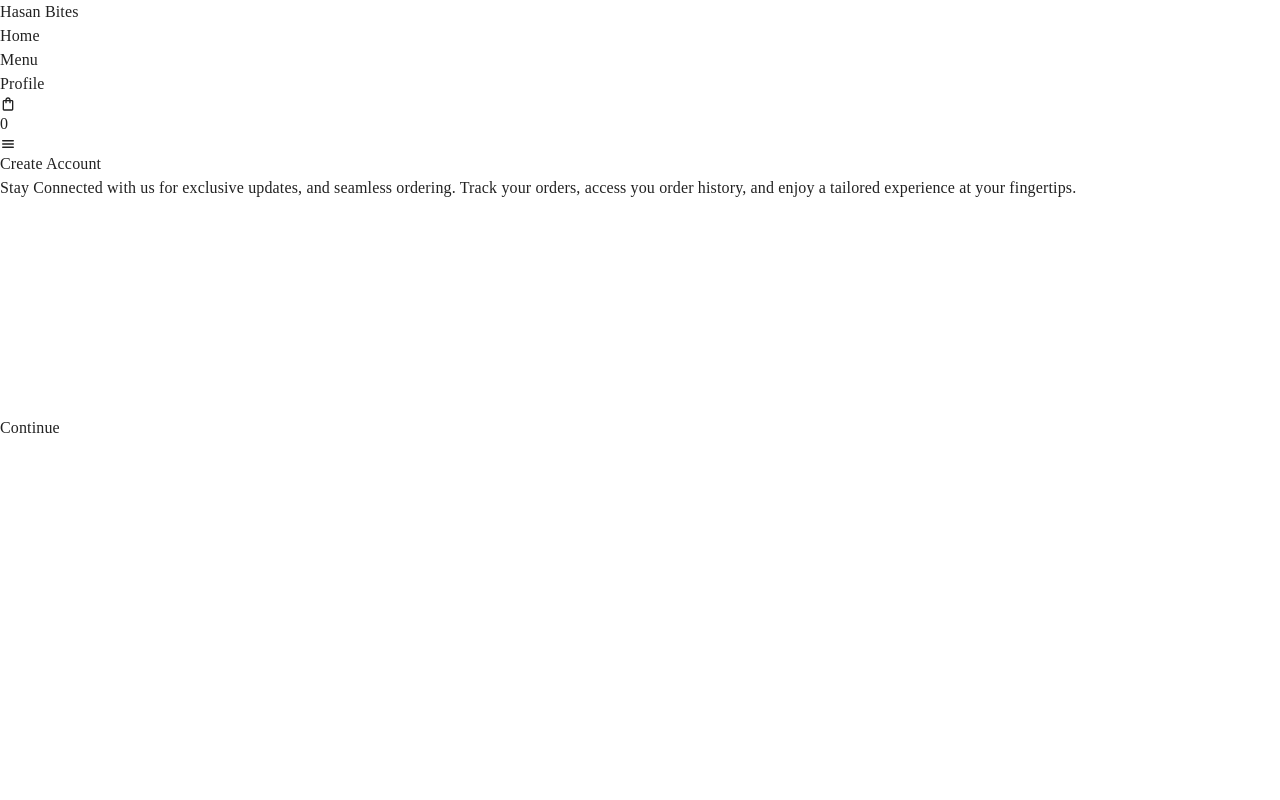
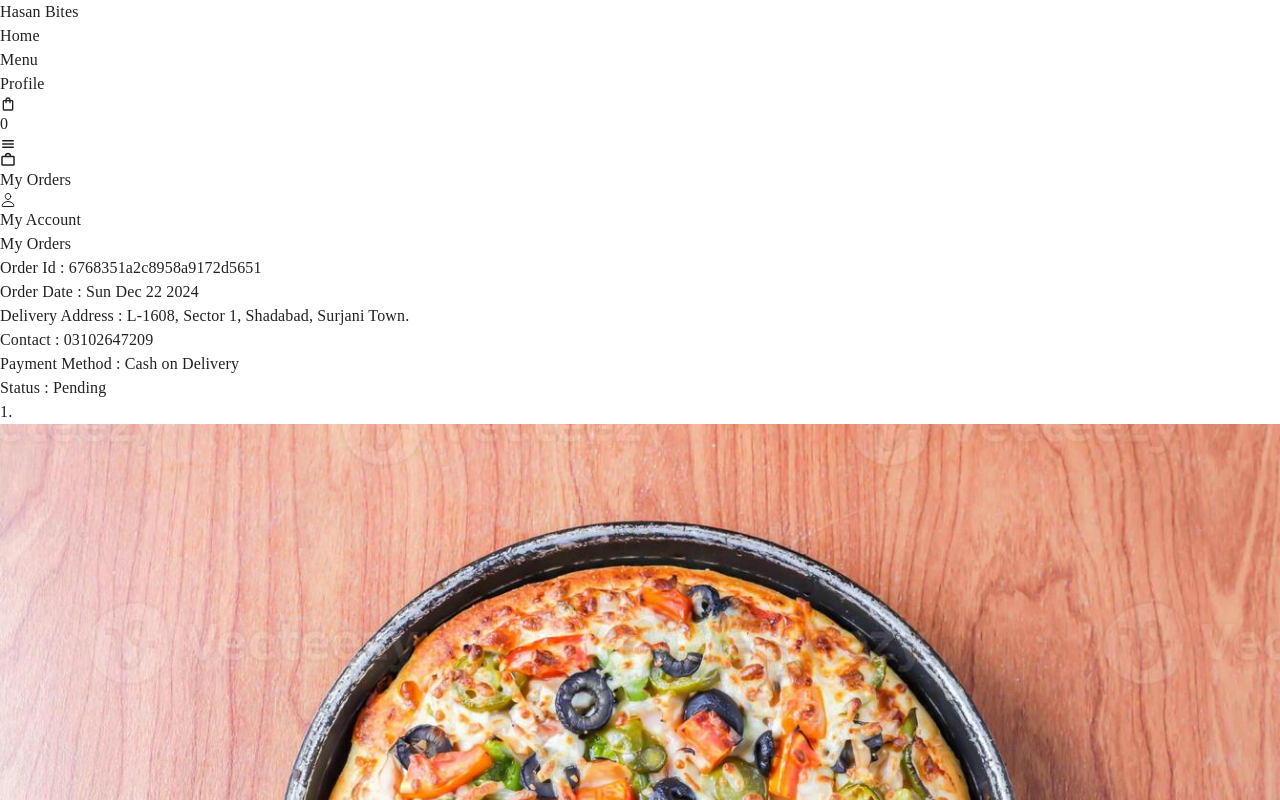
Before and after one commit to Arham097/Food-Ordering-Website, a React (Vite) app in the folder client/: page /profile in a window 1280 px wide. Shown: the top 800 px of the page. Built offline with nearby package versions, Linux system fonts and the light colour scheme.

Commit message:
order controller added and profile styling modified

```diff
--- a/client/src/Pages/Profile/MyAccount.jsx
+++ b/client/src/Pages/Profile/MyAccount.jsx
@@ -71,12 +71,12 @@
 
   return (
     <div className="w-full min-h-[90vh] flex flex-col lg:mt-6">
-      <div className="w-11/12 h-16 bg-[#2c2f2fce] flex items-center justify-center my-4 rounded-lg mx-auto lg:w-9/12  ">
+      <div className="w-11/12 h-16 bg-[#2c2f2fce] flex items-center justify-center my-3 rounded-lg mx-auto lg:w-9/12  ">
         <h1 className="text-2xl font-semibold text-white ">
           Personal Information
         </h1>
       </div>
-      <div className="w-11/12 rounded-xl mx-auto lg:min-h-96 md:py-3 bg-[#2c2f2f] lg:py-5 lg:w-9/12">
+      <div className="w-11/12 rounded-xl mx-auto lg:min-h-96 sm:py-3 bg-[#2c2f2f]  lg:w-9/12 max-sm:py-3">
         <form
           className="max-sm:w-[85%] sm:w-[85%] h-full flex flex-col  mx-auto"
           onSubmit={handleSubmit}
--- a/client/src/Pages/Profile/MyOrders.jsx
+++ b/client/src/Pages/Profile/MyOrders.jsx
@@ -4,7 +4,111 @@
 import toast from "react-hot-toast";
 
 const MyOrders = () => {
-  const orders = [];
+  const orders = [
+    {
+      customerDetails: {
+        fullname: "Arham",
+        address: "L-1608, Sector 1, Shadabad, Surjani Town.",
+        email: "arhamhasan70@gmail.com",
+        phone: "03102647209",
+        paymentMethod: "Cash on Delivery",
+      },
+      orderDetails: {
+        items: [
+          {
+            item: {
+              _id: "672c8a86169e950a16de345d",
+              image: "./Pizzas/fajita.jpg",
+              price: 1400,
+              name: "Fajita Pizza",
+              description:
+                "A spicy twist with Mexican flavors, topped with grilled fajita chicken or beef, bell peppers, onions, and jalapeños.",
+              category: "Pizzas",
+            },
+            quantity: 1,
+            _id: "6768351a2c8958a9172d5652",
+          },
+          {
+            item: {
+              _id: "672c8a86169e950a16de345e",
+              image: "./Pizzas/pepperoni.jpg",
+              price: 1450,
+              name: "Pepperoni Pizza",
+              description:
+                "A classic pizza with thin slices of spicy pepperoni, mozzarella cheese, and a rich tomato sauce.",
+              category: "Pizzas",
+            },
+            quantity: 1,
+            _id: "6768351a2c8958a9172d5653",
+          },
+        ],
+        totalAmount: 2850,
+        status: "Pending",
+        orderDate: "2024-12-22T15:49:46.651Z",
+      },
+      _id: "6768351a2c8958a9172d5651",
+      user: "676834f02c8958a9172d5647",
+      __v: 0,
+    },
+    {
+      customerDetails: {
+        fullname: "Arham",
+        address: "L-1608, Sector 1, Shadabad, Surjani Town.",
+        email: "arhamhasan70@gmail.com",
+        phone: "03102647209",
+        paymentMethod: "Cash on Delivery",
+      },
+      orderDetails: {
+        items: [
+          {
+            item: {
+              _id: "672c8a86169e950a16de345d",
+              image: "./Pizzas/fajita.jpg",
+              price: 1400,
+              name: "Fajita Pizza",
+              description:
+                "A spicy twist with Mexican flavors, topped with grilled fajita chicken or beef, bell peppers, onions, and jalapeños.",
+              category: "Pizzas",
+            },
+            quantity: 1,
+            _id: "6768351a2c8958a9172d5652",
+          },
+          {
+            item: {
+              _id: "672c8a86169e950a16de345e",
+              image: "./Pizzas/pepperoni.jpg",
+              price: 1450,
+              name: "Pepperoni Pizza",
+              description:
+                "A classic pizza with thin slices of spicy pepperoni, mozzarella cheese, and a rich tomato sauce.",
+              category: "Pizzas",
+            },
+            quantity: 1,
+            _id: "6768351a2c8958a9172d5653",
+          },
+          {
+            item: {
+              _id: "672c8a86169e950a16de345e",
+              image: "./Pizzas/pepperoni.jpg",
+              price: 1450,
+              name: "Pepperoni Pizza",
+              description:
+                "A classic pizza with thin slices of spicy pepperoni, mozzarella cheese, and a rich tomato sauce.",
+              category: "Pizzas",
+            },
+            quantity: 1,
+            _id: "6768351a2c8958a9172d5653",
+          },
+        ],
+        totalAmount: 2850,
+        status: "Delivered",
+        orderDate: "2024-12-22T15:49:46.651Z",
+      },
+      _id: "6768351a2c8958a9172d5651",
+      user: "676834f02c8958a9172d5647",
+      __v: 0,
+    },
+  ];
   const user = useSelector((store) => store.user.user);
   const user2 = JSON.parse(localStorage.getItem("user"));
   useEffect(() => {
@@ -34,14 +138,103 @@
 
   return (
     <div className="w-full min-h-[90vh] flex flex-col ">
-      <div className="w-11/12 h-16 bg-[#2c2f2fce] flex items-center justify-center my-7 rounded-lg mx-auto lg:w-10/12   ">
+      <div className="max-sm:w-full sm:w-11/12 max-sm:rounded-none h-16 bg-[#2c2f2fce] flex items-center justify-center my-7 rounded-lg mx-auto lg:w-10/12 ">
         <h1 className="sm:text-3xl max-sm:text-2xl font-semibold text-white ">
           My Orders
         </h1>
       </div>
-      <div className="w-11/12 rounded-xl mx-auto lg:min-h-80 sm:min-h-72 max-sm:min-h-72 md:py-3 bg-[#2c2f2f] lg:py-5 lg:w-10/12 flex ">
+      <div className="w-11/12 max-sm:w-full max-sm:rounded-none rounded-xl mx-auto lg:h-96 sm:min-h-72 max-sm:min-h-72  sm:py-3 max-sm:mb-4  sm:mb-4 lg:mb-0 bg-[#2c2f2f] lg:py-5 lg:w-10/12 flex  lg:overflow-x-hidden shadow-xl lg-1100:h-80">
         {orders.length > 0 ? (
-          <div></div>
+          <div className="w-full h-full mb-2">
+            {orders.map((order, key) => {
+              return (
+                <div
+                  key={key}
+                  className="w-[90%] min-h-96  bg-[#3d4141] flex flex-col items-center justify-between py-3 my-3 mb-2 rounded-lg mx-auto gap-y-3 px-2 "
+                >
+                  <div className=" w-full h-1/2 sm:text-sm">
+                    <h1 className="max-sm:text-sm text-white font-semibold">
+                      <span className="text-orange-400">Order Id : </span>
+                      <span className="italic"> {order._id}</span>
+                    </h1>
+                    <h1 className="max-sm:text-sm text-white font-semibold">
+                      <span className="text-orange-400">Order Date : </span>
+                      <span className="italic">
+                        {" "}
+                        {new Date(order.orderDetails.orderDate).toDateString()}
+                      </span>
+                    </h1>
+                    <h1 className="text-white max-sm:text-sm font-semibold">
+                      <span className="text-orange-400">
+                        Delivery Address :{" "}
+                      </span>
+                      <span className="italic">
+                        {order.customerDetails.address}
+                      </span>
+                    </h1>
+                    <h1 className="text-white max-sm:text-sm font-semibold">
+                      <span className="text-orange-400">Contact : </span>
+                      <span className="italic">
+                        {order.customerDetails.phone}
+                      </span>
+                    </h1>
+                    <h1 className="text-white max-sm:text-sm font-semibold">
+                      <span className="text-orange-400">Payment Method : </span>
+                      <span className="italic">
+                        {order.customerDetails.paymentMethod}
+                      </span>
+                    </h1>
+                    <p className="text-white max-sm:text-sm font-semibold">
+                      <span className="text-orange-400">Status : </span>
+                      <span
+                        className={`italic ${
+                          order.orderDetails.status === "Pending"
+                            ? "text-yellow-400"
+                            : "text-green-500"
+                        }`}
+                      >
+                        {order.orderDetails.status}
+                      </span>
+                    </p>
+                  </div>
+                  {order.orderDetails.items.map((item, index, key) => {
+                    return (
+                      <div className="w-full min-h-24 flex  gap-3 ring-1  rounded-lg  ring-slate-800 shadow-2xl">
+                        <div className="text-white text-center w-8 h-cover flex items-center justify-center">
+                          {index + 1}.
+                        </div>
+                        <img
+                          src={order.orderDetails.items[index].item.image}
+                          alt="Pizza"
+                          className="h-cover w-28 rounded-lg"
+                        />
+                        <div className="flex flex-col justify-center">
+                          <h1 className=" text-white font-semibold">
+                            {order.orderDetails.items[index].item.name}
+                          </h1>
+                          <p className="text-white max-sm:text-sm">
+                            Price: {order.orderDetails.items[index].item.price}
+                          </p>
+                          <p className="text-white max-sm:text-sm">
+                            Quantity: {order.orderDetails.items[index].quantity}
+                          </p>
+                        </div>
+                      </div>
+                    );
+                  })}
+
+                  <div className="w-full h-fit-content flex flex-col items-center justify-between gap-2">
+                    <p className="text-white max-sm:text-sm font-semibold">
+                      <span className="text-orange-400">Total Amount : </span>
+                      <span className="italic">
+                        RS. {order.orderDetails.totalAmount}
+                      </span>
+                    </p>
+                  </div>
+                </div>
+              );
+            })}
+          </div>
         ) : (
           <div className="w-full flex flex-col items-center justify-center text-white ">
             <h1 className="sm:text-5xl max-sm:text-4xl font-semibold">
--- a/client/src/Pages/Profile/Profile.jsx
+++ b/client/src/Pages/Profile/Profile.jsx
@@ -17,7 +17,7 @@
   const user = useSelector((store) => store.user.user);
   return (
     <div className="w-screen md:min-h-screen bg-[#1E2021] pt-16 flex justify-center items-center lg:overflow-hidden">
-      {!user ? (
+      {user ? (
         <ProfileForm />
       ) : (
         <div className="min-w-full min-h-[88vh] bg-[#1E2021] lg:flex ">
```
Also changed, not shown: 1 other file (tests, documents, lock files or other folders).
